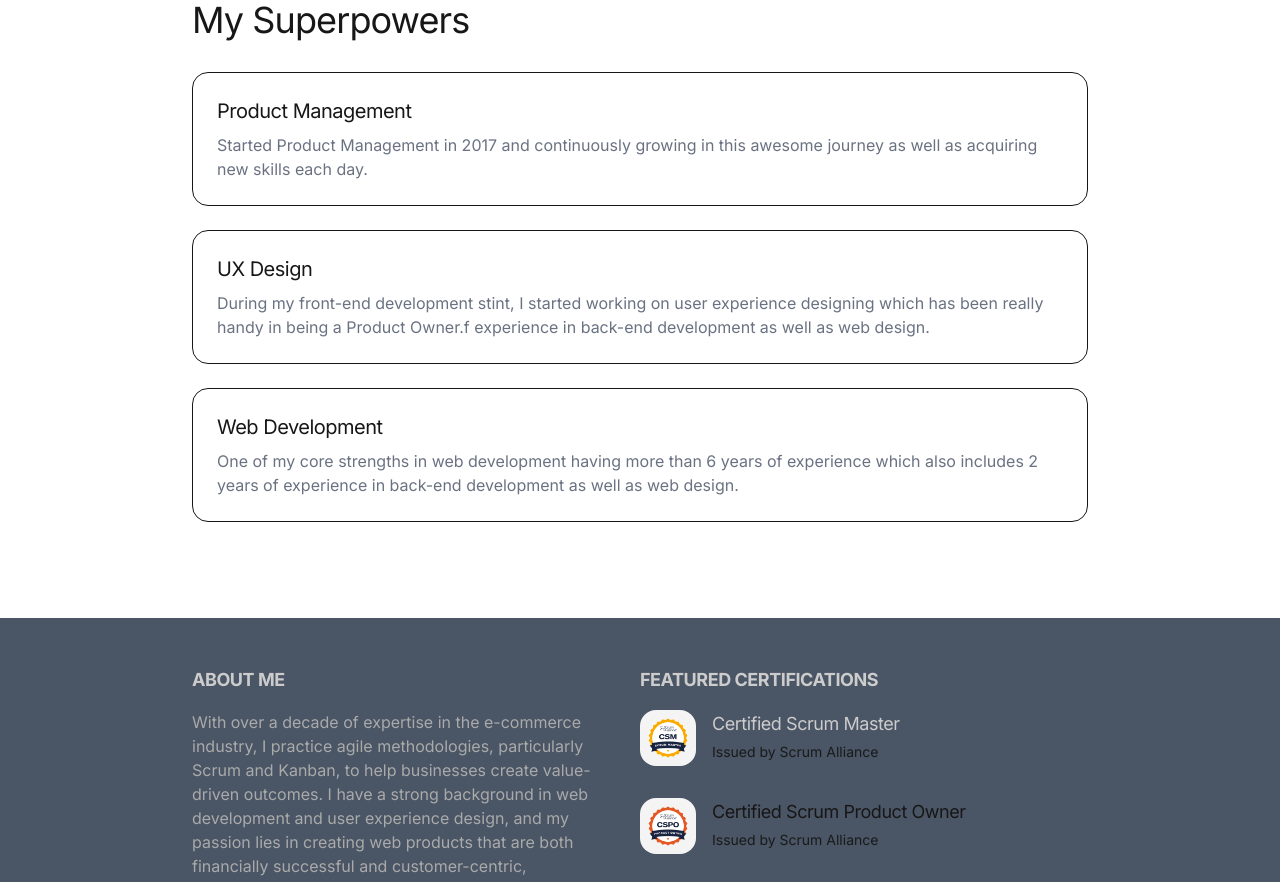
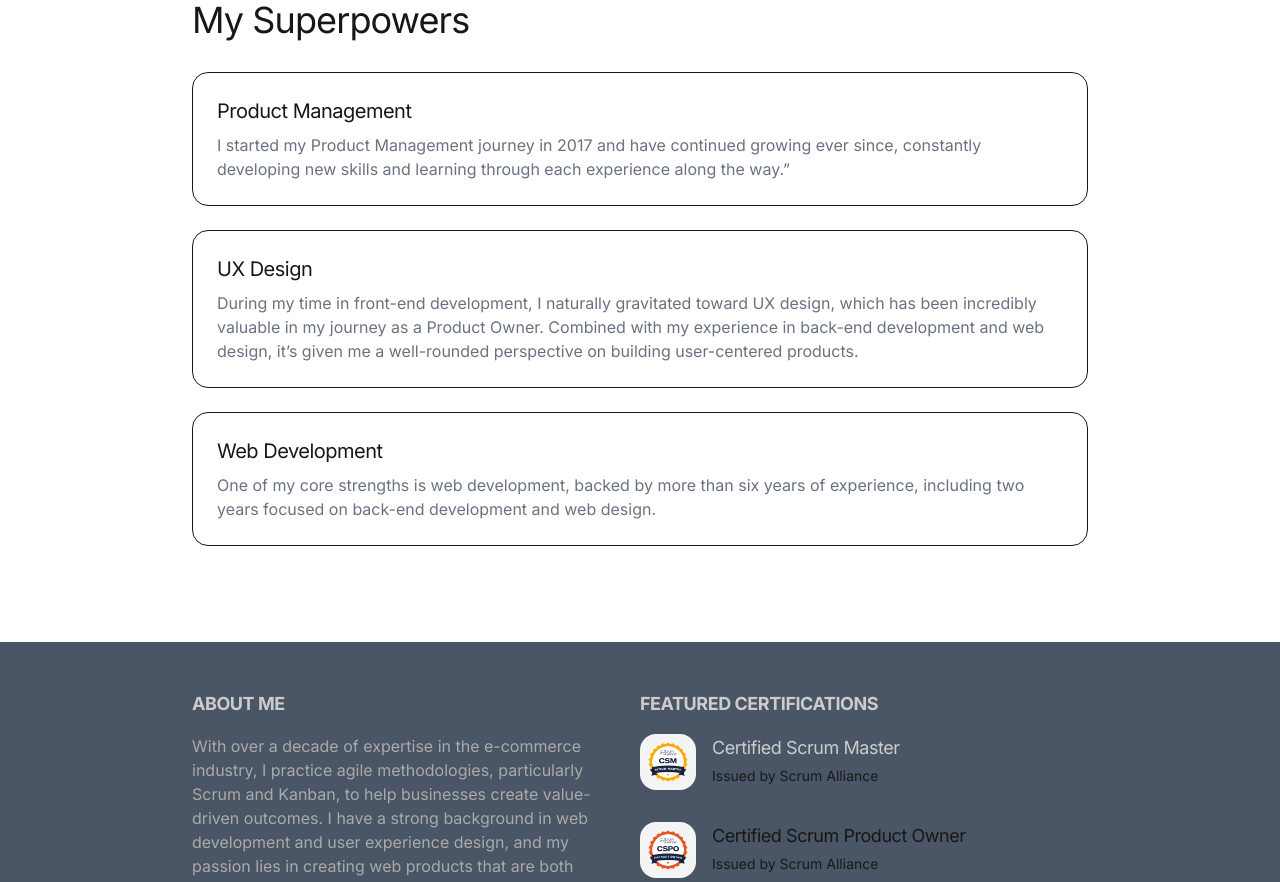
Before and after one commit to bernadetteq/portfolio, a Next.js app: page /about in a window 1280 px wide. Shown: the part 1780-2662 px from the top of the page. Built offline with nearby package versions, Linux system fonts and the light colour scheme.

Commit message:
new component about us section in footer

```diff
--- a/app/about/page.tsx
+++ b/app/about/page.tsx
@@ -61,19 +61,19 @@ export default function AboutPage() {
                 <div className="border rounded-2xl p-6">
                     <h3 className="text-xl tracking-tight">Product Management</h3>
                     <p className="text-gray-500 mt-2">
-                    Started Product Management in 2017 and continuously growing in this awesome journey as well as acquiring new skills each day.
+                    I started my Product Management journey in 2017 and have continued growing ever since, constantly developing new skills and learning through each experience along the way.”
                     </p>
                 </div>
                 <div className="border rounded-2xl p-6">
                     <h3 className="text-xl tracking-tight">UX Design</h3>
                     <p className="text-gray-500 mt-2">
-                    During my front-end development stint, I started working on user experience designing which has been really handy in being a Product Owner.f experience in back-end development as well as web design.
+                    During my time in front-end development, I naturally gravitated toward UX design, which has been incredibly valuable in my journey as a Product Owner. Combined with my experience in back-end development and web design, it’s given me a well-rounded perspective on building user-centered products.
                     </p>
                 </div>
                 <div className="border rounded-2xl p-6">
                     <h3 className="text-xl tracking-tight">Web Development</h3>
                     <p className="text-gray-500 mt-2">
-                    One of my core strengths in web development having more than 6 years of experience which also includes 2 years of experience in back-end development as well as web design.
+                    One of my core strengths is web development, backed by more than six years of experience, including two years focused on back-end development and web design.
                     </p>
                 </div>
             </div>
```
